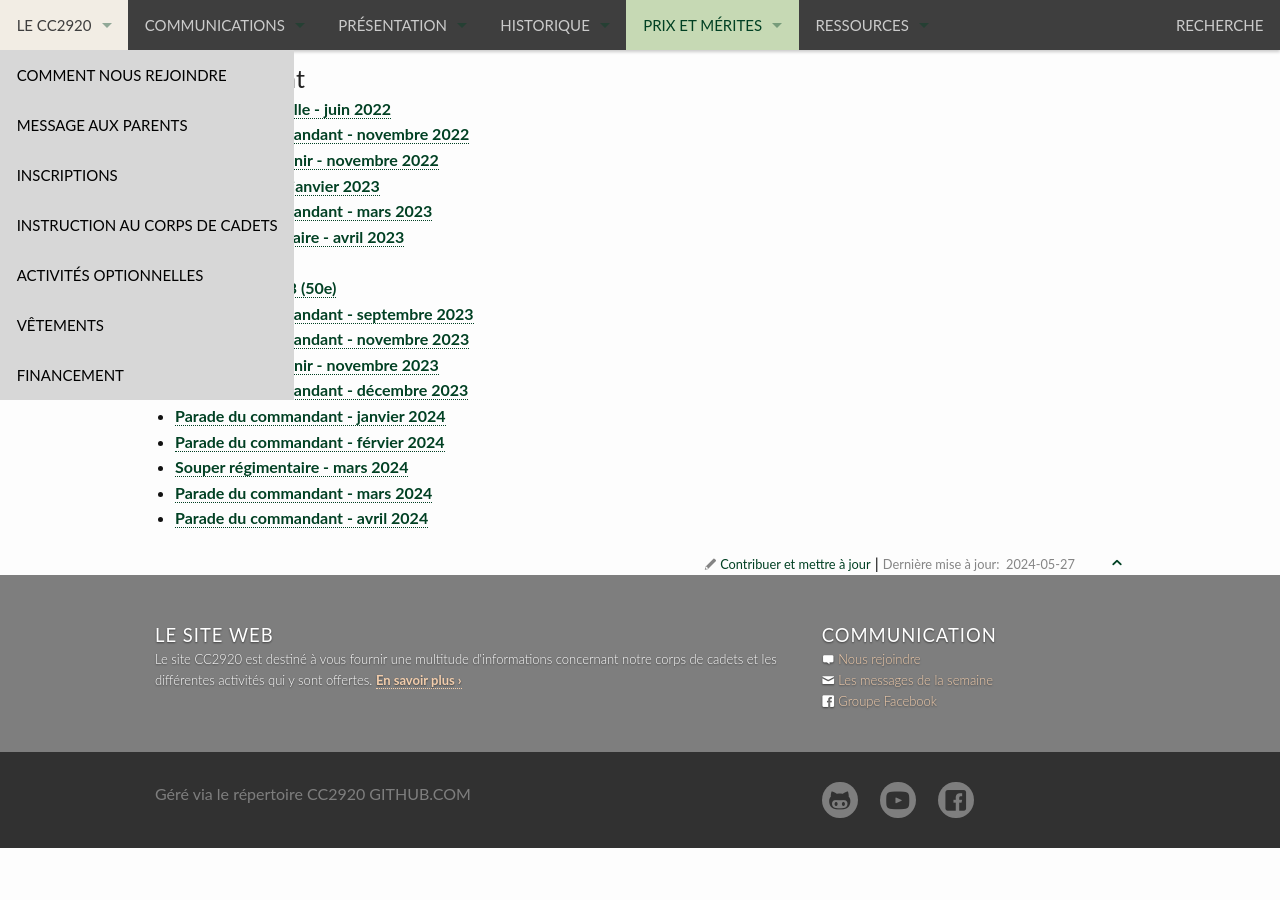
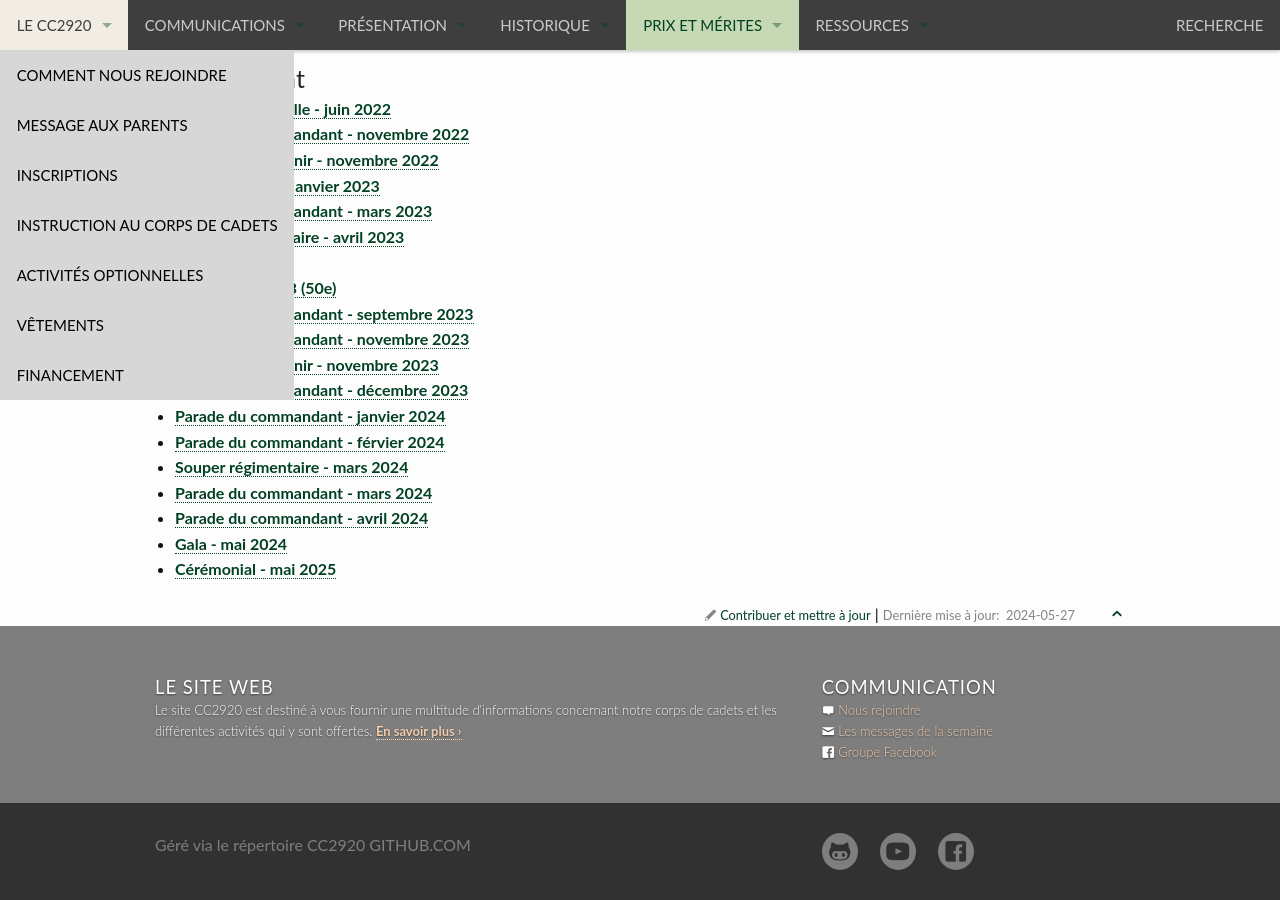
Before and after one commit to CC2920/web, a Jekyll site: the page built from _prix/photos.md, in a window 1280 px wide and 900 px high, scrolled down 4417 px. Built offline with Jekyll 4.4.1, drawn with Linux system fonts in a browser that asks for light colours; before the commit the page ends 5265 px from its top, so only the background shows below that.

Commit message:
Ajouts des derniers albums du gala et ceremonial 2024

```diff
--- a/_prix/photos.md
+++ b/_prix/photos.md
@@ -175,3 +175,5 @@ title: "Galerie de photos"
 * [Souper régimentaire - mars 2024](https://photos.app.goo.gl/kQWYY9sedff6wUK4A)
 * [Parade du commandant - mars 2024](https://photos.app.goo.gl/djuQACU1C8m5mzt48)
 * [Parade du commandant - avril 2024](https://photos.app.goo.gl/D4s1gJm1BmDy1agb6)
+* [Gala - mai 2024](https://photos.app.goo.gl/UEDsEGFEafNoVv246)
+* [Cérémonial - mai 2025](https://photos.app.goo.gl/JNdk3sVVracBSvBd9)
```
